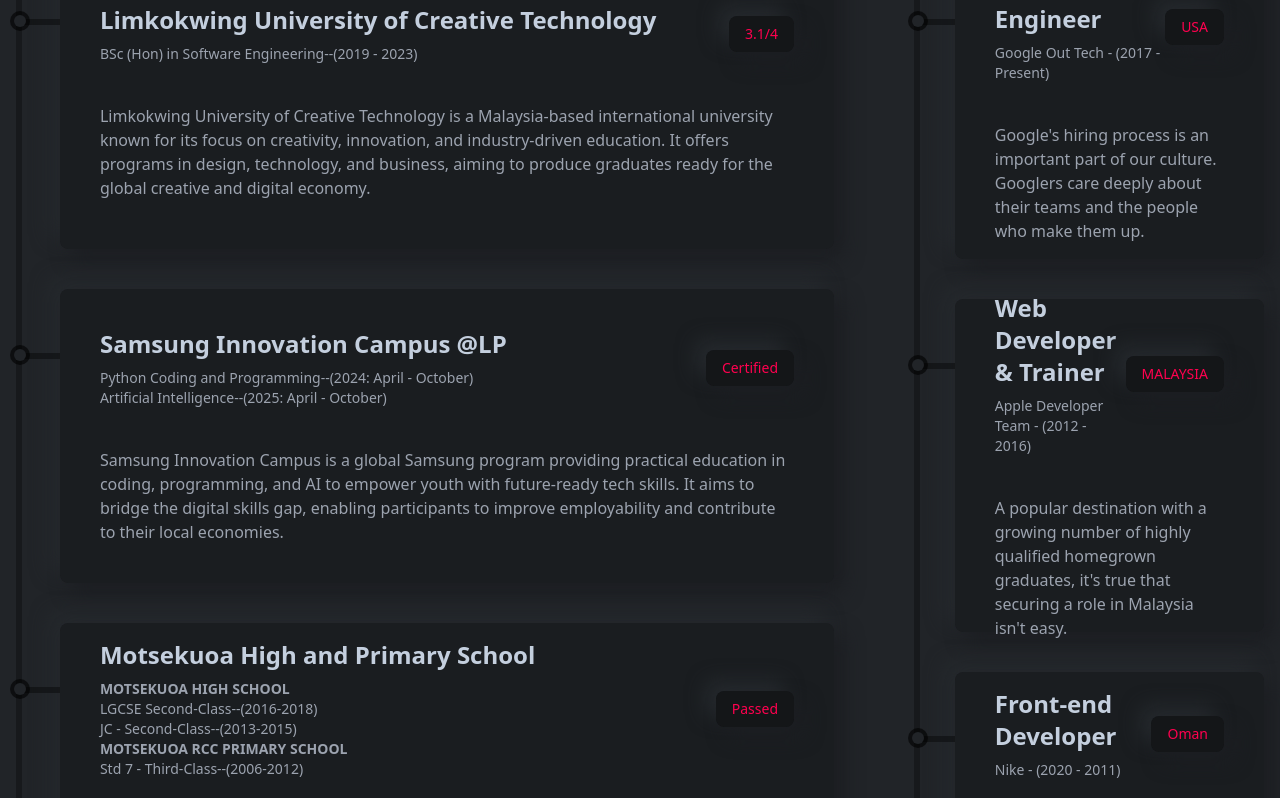
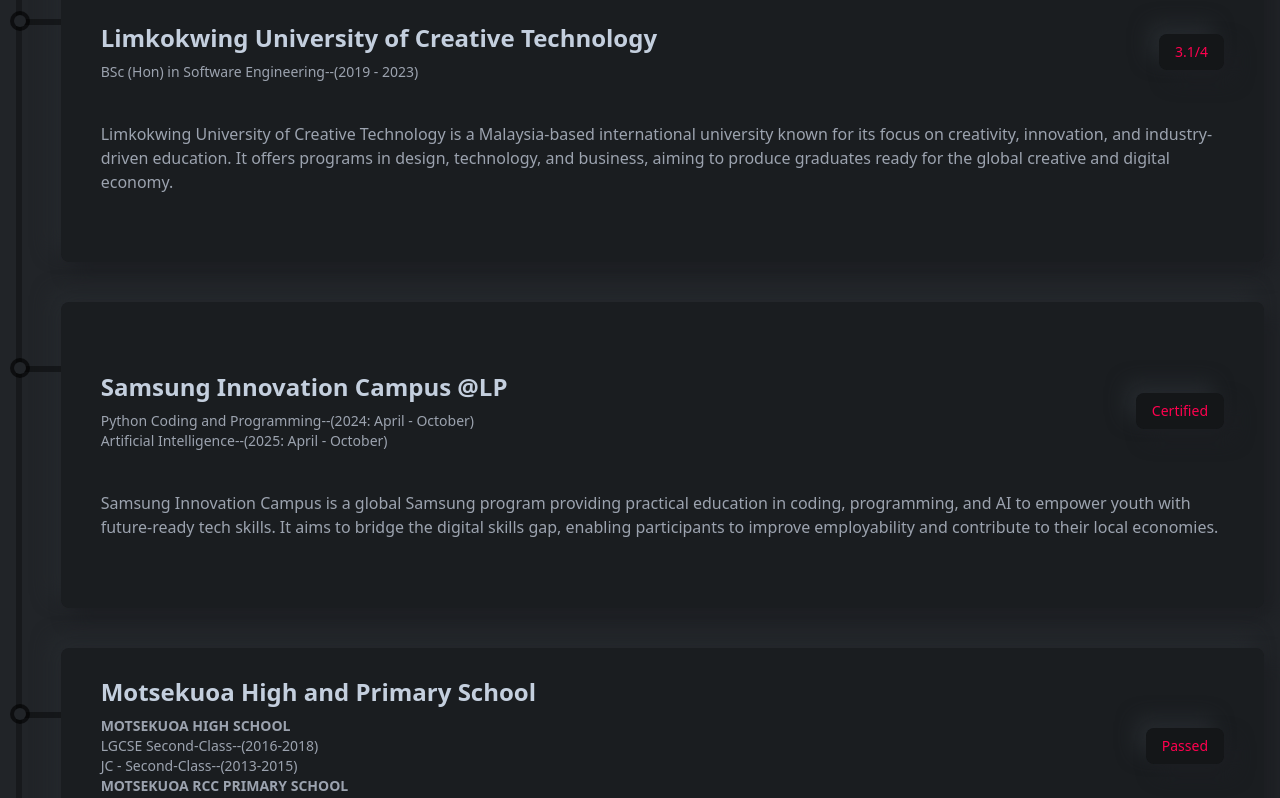
Before and after one commit to Mosebo11/portfolio, a React (Create React App) app: page / in a window 1280 px wide. Shown: the part 3820-4618 px from the top of the page. Built offline with nearby package versions, Linux system fonts and the light colour scheme.

Commit message:
Update Education.js
removed experince in the education page

```diff
--- a/src/components/resume/Education.js
+++ b/src/components/resume/Education.js
@@ -59,34 +59,6 @@
         </div>
 
       </div>
-      {/* part Two */}
-
-      <div>
-        <div className="py-6 lgl:py-12 font-titleFont flex flex-col gap-4">
-          <p className="text-sm text-designColor tracking-[4px]">2010 - 2022</p>
-          <h2 className="text-3xl md:text-4xl font-bold">Job Experience</h2>
-        </div>
-        <div className="mt-6 lgl:mt-14 w-full h-[1000px] border-l-[6px] border-l-black border-opacity-30 flex flex-col gap-10">
-          <ResumeCard
-            title="Sr. Software Engineer"
-            subTitle="Google Out Tech - (2017 - Present)"
-            result="USA"
-            des="Google's hiring process is an important part of our culture. Googlers care deeply about their teams and the people who make them up."
-          />
-          <ResumeCard
-            title="Web Developer & Trainer"
-            subTitle="Apple Developer Team - (2012 - 2016)"
-            result="MALAYSIA"
-            des="A popular destination with a growing number of highly qualified homegrown graduates, it's true that securing a role in Malaysia isn't easy."
-          />
-          <ResumeCard
-            title="Front-end Developer"
-            subTitle="Nike - (2020 - 2011)"
-            result="Oman"
-            des="The Oman economy has grown strongly over recent years, having transformed itself from a producer and innovation-based economy."
-          />
-        </div>
-      </div>
     </motion.div>
   );
 }
```
